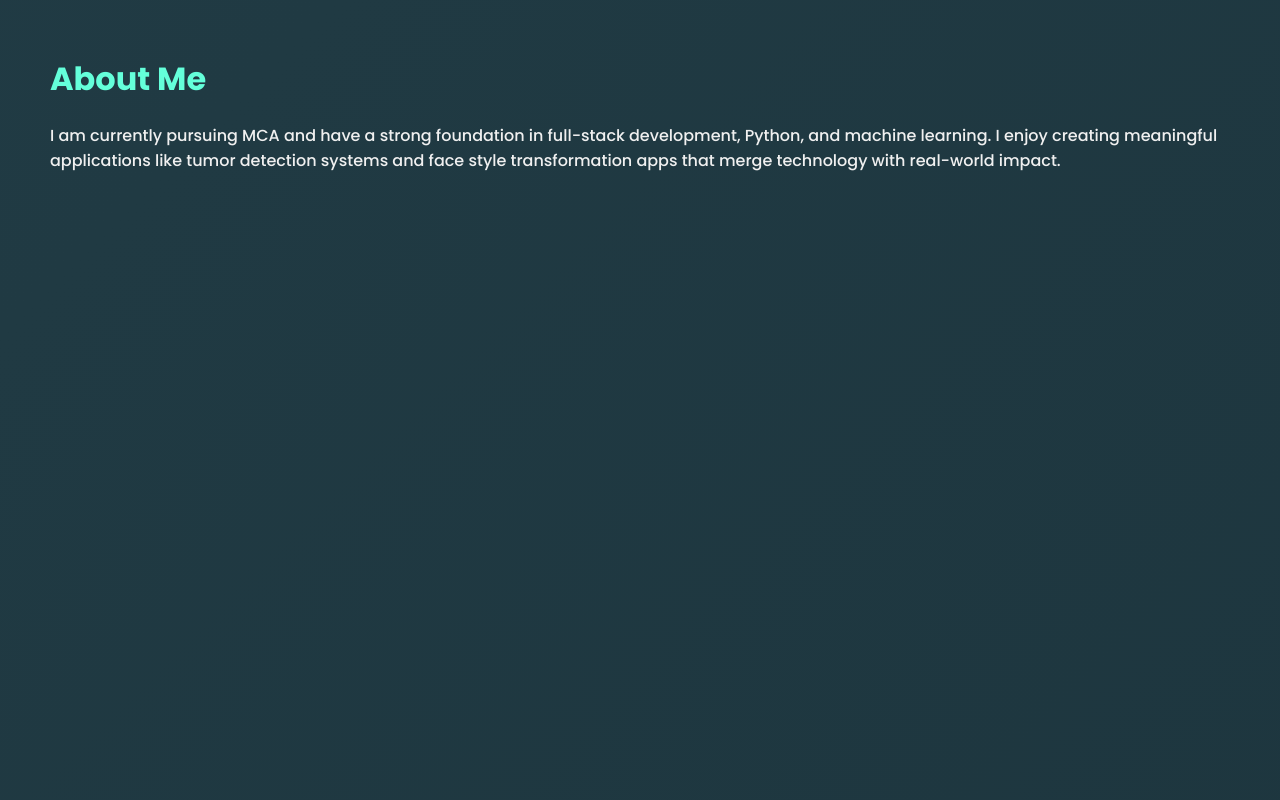
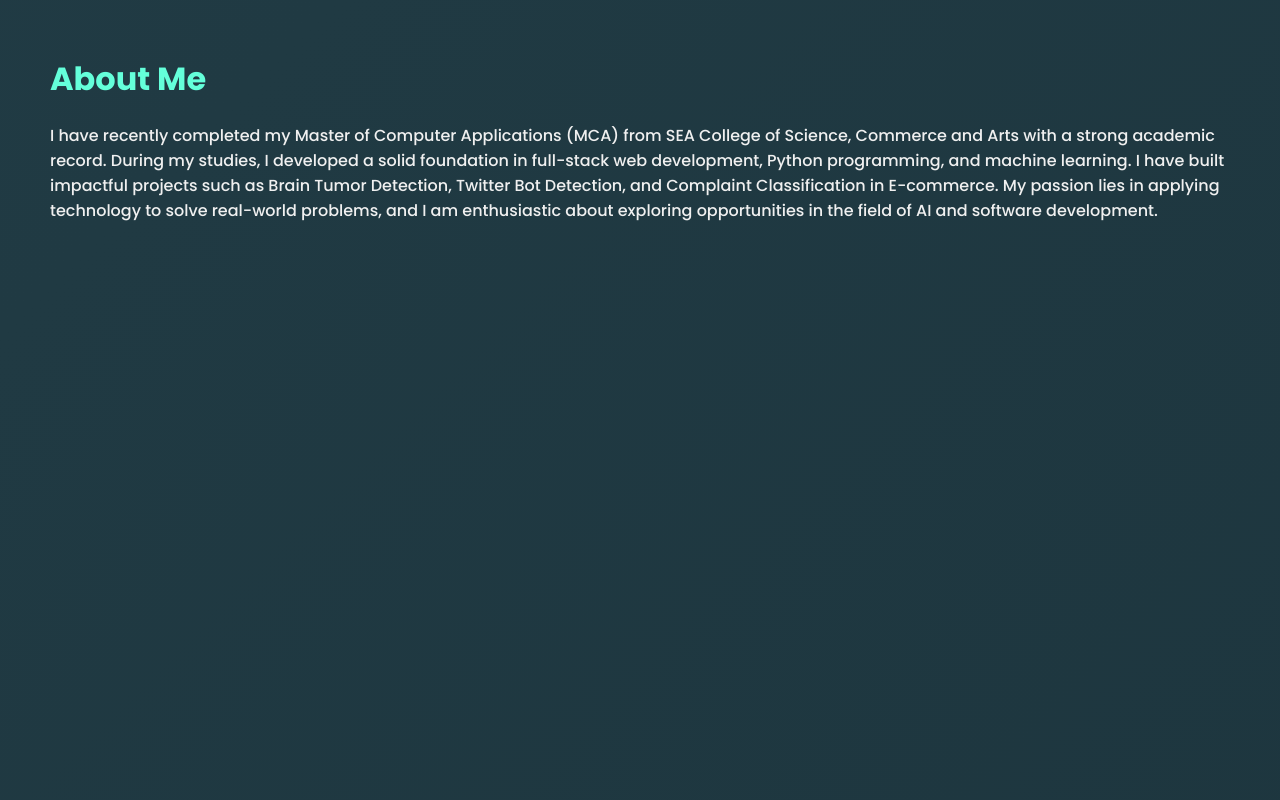
Before and after one commit to Surabhi06177/Surabhi06177.github.io, a plain HTML site: page index.html in a window 1280 px wide. Shown: the part 900-1700 px from the top of the page. Drawn offline with Linux system fonts and the light colour scheme.

Commit message:
Update index.html

```diff
--- a/index.html
+++ b/index.html
@@ -200,7 +200,7 @@
 
   <section id="about">
     <h3>About Me</h3>
-    <p>I am currently pursuing MCA and have a strong foundation in full-stack development, Python, and machine learning. I enjoy creating meaningful applications like tumor detection systems and face style transformation apps that merge technology with real-world impact.</p>
+    <p>I have recently completed my Master of Computer Applications (MCA) from SEA College of Science, Commerce and Arts with a strong academic record. During my studies, I developed a solid foundation in full-stack web development, Python programming, and machine learning. I have built impactful projects such as Brain Tumor Detection, Twitter Bot Detection, and Complaint Classification in E-commerce. My passion lies in applying technology to solve real-world problems, and I am enthusiastic about exploring opportunities in the field of AI and software development.</p>
   </section>
 
   <section id="skills">
@@ -250,7 +250,7 @@
   <section id="contact">
     <h3>Contact</h3>
     <p>📧 Email: <a href="mailto:surabhir144@gmail.com">surabhir144@gmail.com</a></p>
-
+    <p>📞 Phone: +91 93532 09868</p>
     <p>🔗 LinkedIn: <a href="https://www.linkedin.com/in/surabhi-r-2a8b0022b" target="_blank">linkedin.com/in/surabhi-r-2a8b0022b</a></p>
     <p>🐙 GitHub: <a href="https://github.com/Surabhi06177" target="_blank">github.com/Surabhi06177</a></p>
   </section>
```
